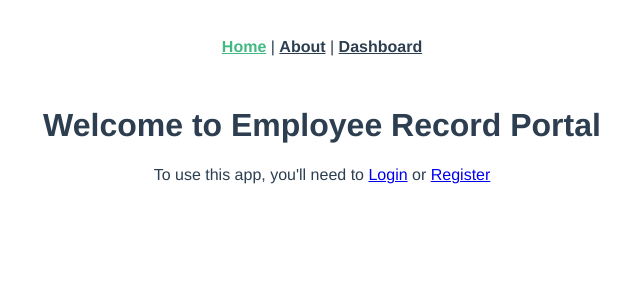
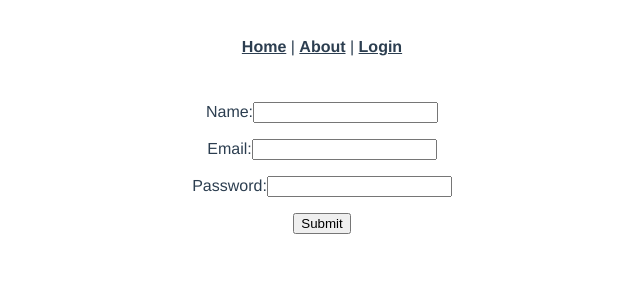
Before and after one commit to halil-burak/vue-employee-playground, a Vue app: page /register in a window 1280 px wide. Shown: the top 300 px of the page, without its empty margins (318-958 px from the left). Built offline with nearby package versions, Linux system fonts and the light colour scheme.

Commit message:
navigation guard added to route to block unauthorized access. navigated to dashboard after login and register. logout added.

```diff
--- a/src/App.vue
+++ b/src/App.vue
@@ -3,11 +3,27 @@
     <div id="nav">
       <router-link to="/">Home</router-link> |
       <router-link to="/about">About</router-link> |
-      <router-link to="/dashboard">Dashboard</router-link>
+      <router-link v-if="loggedIn" to="/dashboard">Dashboard</router-link>
+      <router-link v-else to="/login">Login</router-link>
+      <button v-if="loggedIn" type="button" @click="logout">Log out</button>
     </div>
     <router-view />
   </div>
 </template>
+
+<script>
+import { authComputed } from "./store/helpers.js";
+export default {
+  computed: {
+    ...authComputed,
+  },
+  methods: {
+    logout() {
+      this.$store.dispatch("logout");
+    },
+  },
+};
+</script>
 
 <style>
 #app {
--- a/src/router/index.js
+++ b/src/router/index.js
@@ -22,6 +22,7 @@ const routes = [
   {
     path: "/dashboard",
     name: "Dashboard",
+    meta: { requiresAuth: true },
     component: () =>
       import(/* webpackChunkName: "dashboard" */ "../views/Dashboard.vue"),
   },
@@ -40,7 +41,18 @@ const routes = [
 ];
 
 const router = new VueRouter({
+  mode: "history",
+  base: process.env.BASE_URL,
   routes,
 });
 
+router.beforeEach((to, from, next) => {
+  const loggedIn = localStorage.getItem("user");
+  console.log("to: ", to);
+  if (to.matched.some((record) => record.meta.requiresAuth) && !loggedIn) {
+    return next("/");
+  }
+  next();
+});
+
 export default router;
--- a/src/store/index.js
+++ b/src/store/index.js
@@ -52,6 +52,10 @@ export default new Vuex.Store({
       axios.defaults.headers.common["Authorization"] =
         "Bearer ${userData.token}";
     },
+    LOG_OUT() {
+      localStorage.removeItem("user");
+      location.reload();
+    },
   },
   actions: {
     addEmployee({ commit }, employee) {
@@ -86,5 +90,8 @@ export default new Vuex.Store({
           commit("SET_USER_DATA", data);
         });
     },
+    logout({ commit }) {
+      commit("LOG_OUT");
+    },
   },
 });
--- a/src/views/LoginUser.vue
+++ b/src/views/LoginUser.vue
@@ -28,10 +28,16 @@ export default {
   },
   methods: {
     login() {
-      this.$store.dispatch("login", {
-        email: this.email,
-        password: this.password,
-      });
+      this.$store
+        .dispatch("login", {
+          email: this.email,
+          password: this.password,
+        })
+        .then(() => {
+          this.$router.push({
+            name: "Dashboard",
+          });
+        });
     },
   },
 };
--- a/src/views/RegisterUser.vue
+++ b/src/views/RegisterUser.vue
@@ -34,11 +34,17 @@ export default {
   },
   methods: {
     register() {
-      this.$store.dispatch("register", {
-        name: this.name,
-        email: this.email,
-        password: this.password,
-      });
+      this.$store
+        .dispatch("register", {
+          name: this.name,
+          email: this.email,
+          password: this.password,
+        })
+        .then(() => {
+          this.$router.push({
+            name: "Dashboard",
+          });
+        });
     },
   },
 };
```
